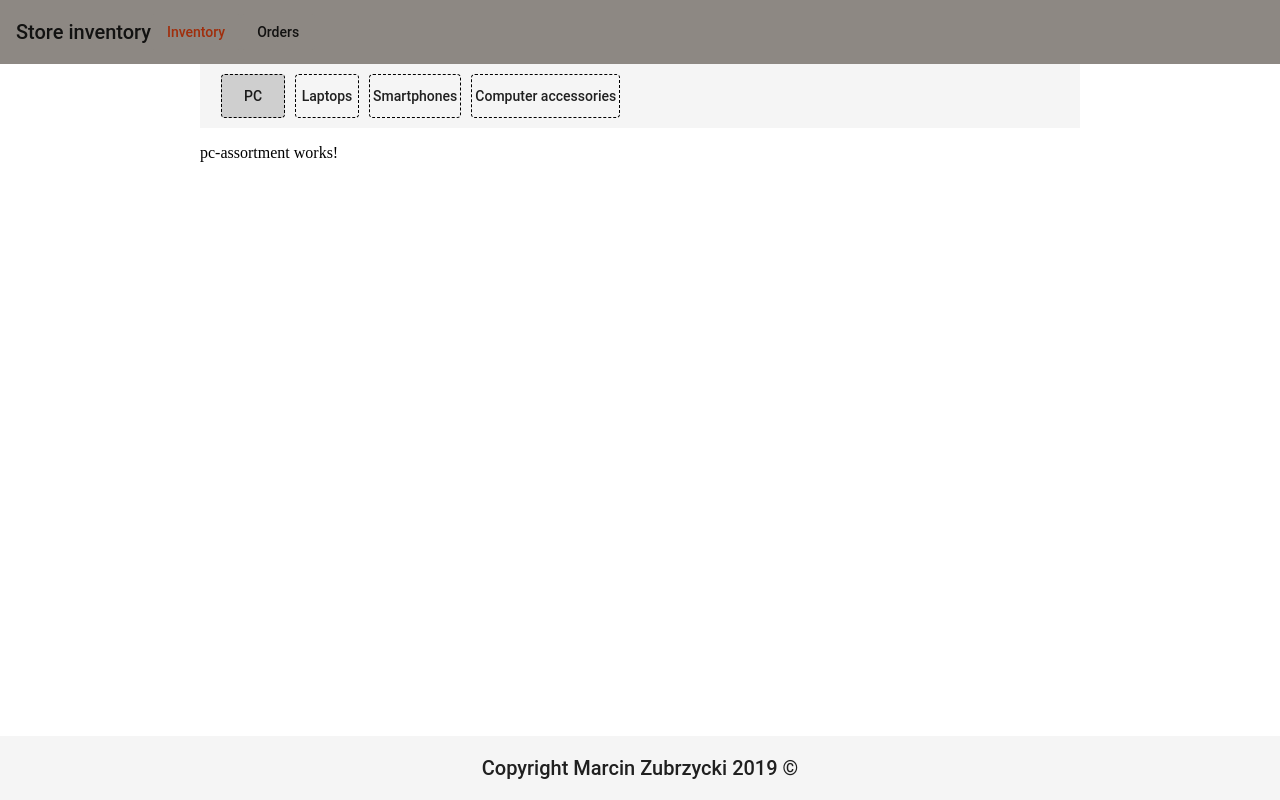
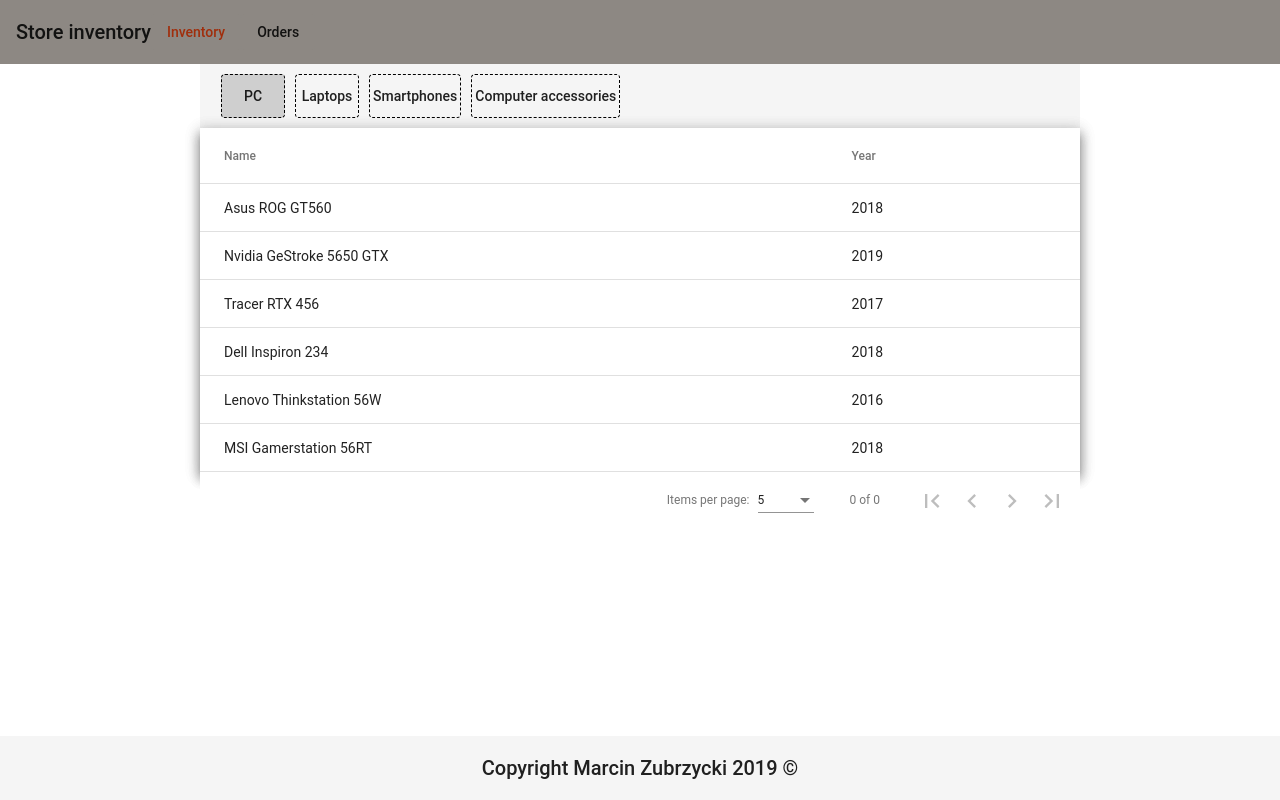
Before and after one commit to dulcrav/store-inventory-frontend, an Angular app: page /inventory/pcs in a window 1280 px wide. Built offline with nearby package versions, Linux system fonts and the light colour scheme.

Commit message:
added pc service and display of table

```diff
--- a/package.json
+++ b/package.json
@@ -22,6 +22,7 @@
     "@angular/platform-browser-dynamic": "~7.2.0",
     "@angular/router": "~7.2.0",
     "core-js": "^2.5.4",
+    "hammerjs": "^2.0.8",
     "rxjs": "~6.3.3",
     "tslib": "^1.9.0",
     "zone.js": "~0.8.26"
--- a/src/app/inventory/pc-assortment/pc-assortment.component.html
+++ b/src/app/inventory/pc-assortment/pc-assortment.component.html
@@ -1,3 +1,18 @@
-<p>
-  pc-assortment works!
-</p>
+<div class="mat-elevation-z8">
+  <table mat-table [dataSource]="dataSource" matSort class="mat-elevation-z8">
+
+    <ng-container matColumnDef="name">
+      <th mat-header-cell *matHeaderCellDef mat-sort-header>Name</th>
+      <td mat-cell *matCellDef="let element"> {{ element.name }} </td>
+    </ng-container>
+
+    <ng-container matColumnDef="year">
+      <th mat-header-cell *matHeaderCellDef mat-sort-header>Year</th>
+      <td mat-cell *matCellDef="let element"> {{ element.year }} </td>
+    </ng-container>
+
+    <tr mat-header-row *matHeaderRowDef="displayedColumns"></tr>
+    <tr mat-row *matRowDef="let row; columns: displayedColumns"></tr>
+  </table>
+</div>
+<mat-paginator [pageSizeOptions]="[5, 10, 20]" showFirstLastButtons></mat-paginator>
--- a/src/app/inventory/pc-assortment/pc-assortment.component.ts
+++ b/src/app/inventory/pc-assortment/pc-assortment.component.ts
@@ -1,4 +1,9 @@
-import { Component, OnInit } from '@angular/core';
+import { Component, OnInit, ViewChild } from '@angular/core';
+import { MatTableDataSource } from '@angular/material/table';
+import { PcService } from 'src/app/services/pc.service';
+import { MatSort } from '@angular/material/sort';
+import { MatPaginator } from '@angular/material/paginator';
+
 
 @Component({
   selector: 'app-pc-assortment',
@@ -7,9 +12,17 @@
 })
 export class PcAssortmentComponent implements OnInit {
 
-  constructor() { }
+  @ViewChild(MatSort) sort: MatSort;
+  @ViewChild(MatPaginator) paginator: MatPaginator;
+
+  constructor(private pcService: PcService) { }
+
+  displayedColumns: string[] = ['name', 'year'];
+  dataSource = new MatTableDataSource(this.pcService.getAllPcs());
 
   ngOnInit() {
+    this.dataSource.sort = this.sort;
+    this.dataSource.paginator = this.paginator;
   }
 
 }
--- a/src/app/model/pc.model.ts
+++ b/src/app/model/pc.model.ts
@@ -1,3 +1,4 @@
 export class Pc {
-
+    constructor(private name: string,
+                private year: number) {}
 }
--- /dev/null
+++ b/src/app/services/pc.service.ts
@@ -0,0 +1,23 @@
+import { Injectable } from '@angular/core';
+import { Pc } from '../model/pc.model';
+
+const ALL_PCS: Pc[] = [
+  new Pc('Asus ROG GT560', 2018),
+  new Pc('Nvidia GeStroke 5650 GTX', 2019),
+  new Pc('Tracer RTX 456', 2017),
+  new Pc('Dell Inspiron 234', 2018),
+  new Pc('Lenovo Thinkstation 56W', 2016),
+  new Pc('MSI Gamerstation 56RT', 2018)
+]
+
+@Injectable({
+  providedIn: 'root'
+})
+export class PcService {
+
+  constructor() { }
+
+  getAllPcs() {
+    return ALL_PCS;
+  }
+}
--- a/src/main.ts
+++ b/src/main.ts
@@ -3,6 +3,7 @@
 
 import { AppModule } from './app/app.module';
 import { environment } from './environments/environment';
+import 'hammerjs';
 
 if (environment.production) {
   enableProdMode();
--- a/src/styles.css
+++ b/src/styles.css
@@ -4,3 +4,7 @@
 body {
     margin: 0;
 }
+
+table {
+    width: 100%;
+}
```
Also changed, not shown: src/app/app.module.ts (+9 -1 lines), 2 other files (tests, documents, lock files or other folders).
